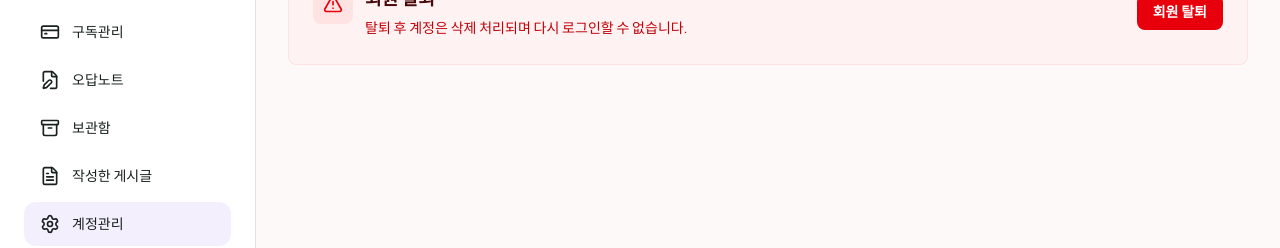
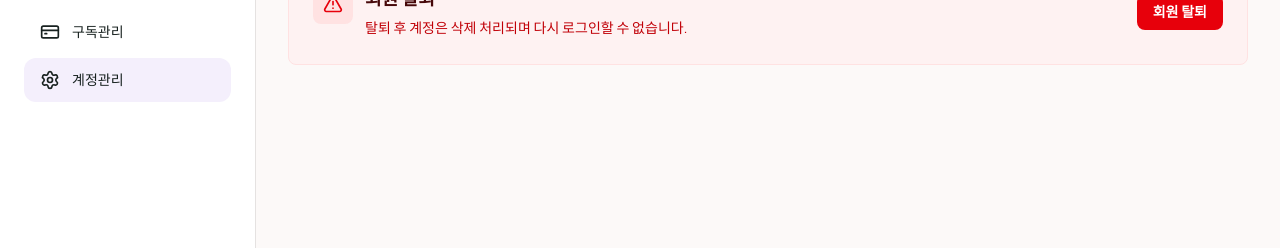
Before and after one commit to COBIP/COBIP_FE, a Next.js app: page /my-page/account-management in a window 1280 px wide. Shown: the part 368-616 px from the top of the page. Built offline with nearby package versions, Linux system fonts and the light colour scheme; no server answers.

Commit message:
♻️ refactor: 마이페이지 사이드바 메뉴 정리

```diff
--- a/src/features/my-page/components/common/MyPageSidebar.tsx
+++ b/src/features/my-page/components/common/MyPageSidebar.tsx
@@ -8,9 +8,6 @@ import { getSafeProfileImageUrl } from '@/features/my-page/components/profile-ed
 import {
     LayoutDashboard,
     BookOpen,
-    FileEdit,
-    Archive,
-    FileText,
     CreditCard,
     UserCog,
     Settings
@@ -49,9 +46,6 @@ export default function MyPageSidebar() {
                 <SidebarLink href="/my-page/dashboard" icon={<LayoutDashboard size={20} />} title="대시보드" />
                 <SidebarLink href="/my-page/study" icon={<BookOpen size={20} />} title="내 학습" />
                 <SidebarLink href="/my-page/subscription" icon={<CreditCard size={20} />} title="구독관리" />
-                <SidebarLink href="/my-page/review-note" icon={<FileEdit size={20} />} title="오답노트" />
-                <SidebarLink href="/my-page/archive" icon={<Archive size={20} />} title="보관함" />
-                <SidebarLink href="/my-page/posts" icon={<FileText size={20} />} title="작성한 게시글" />
                 <SidebarLink href="/my-page/account-management" icon={<Settings size={20} />} title="계정관리" />
             </nav>
 
```
